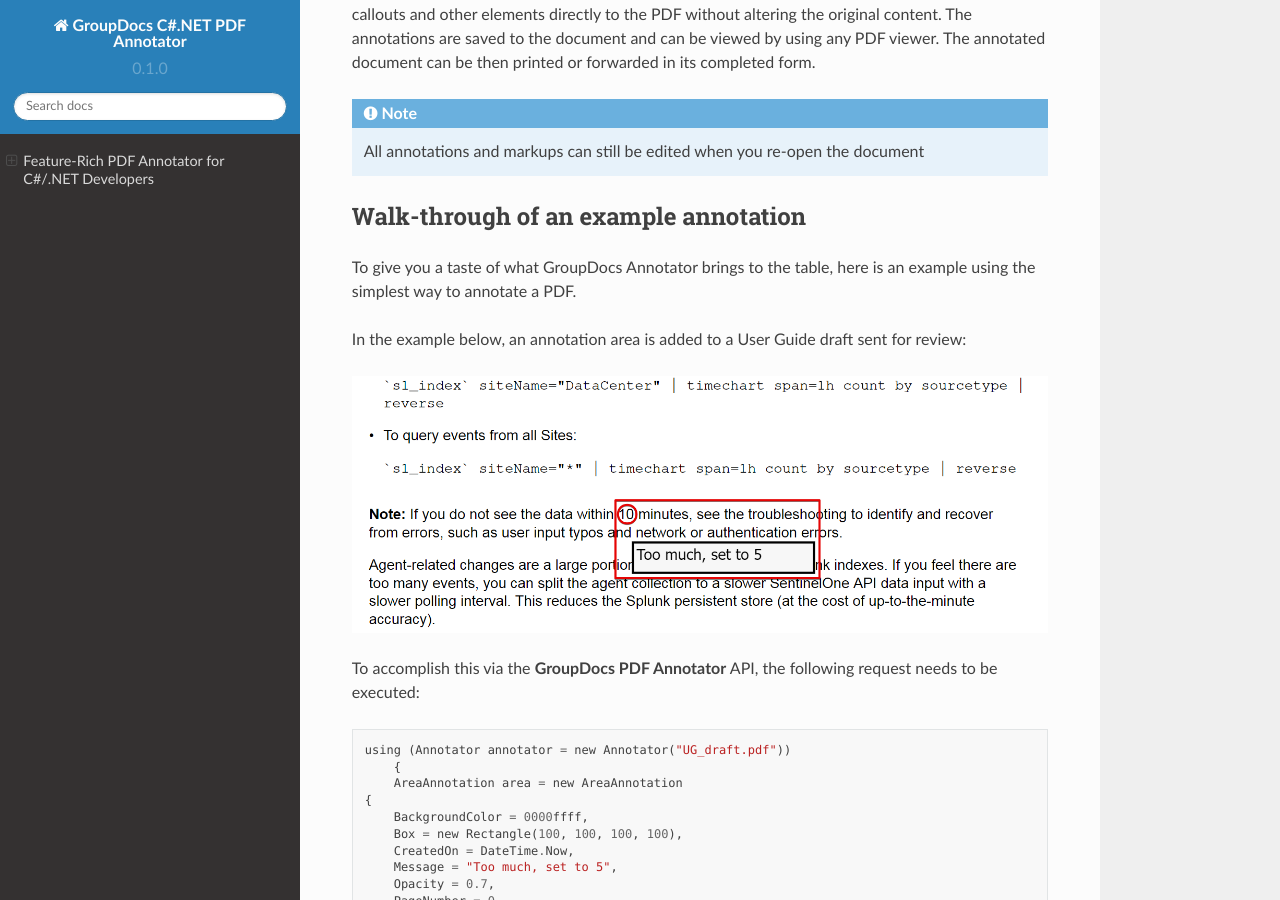
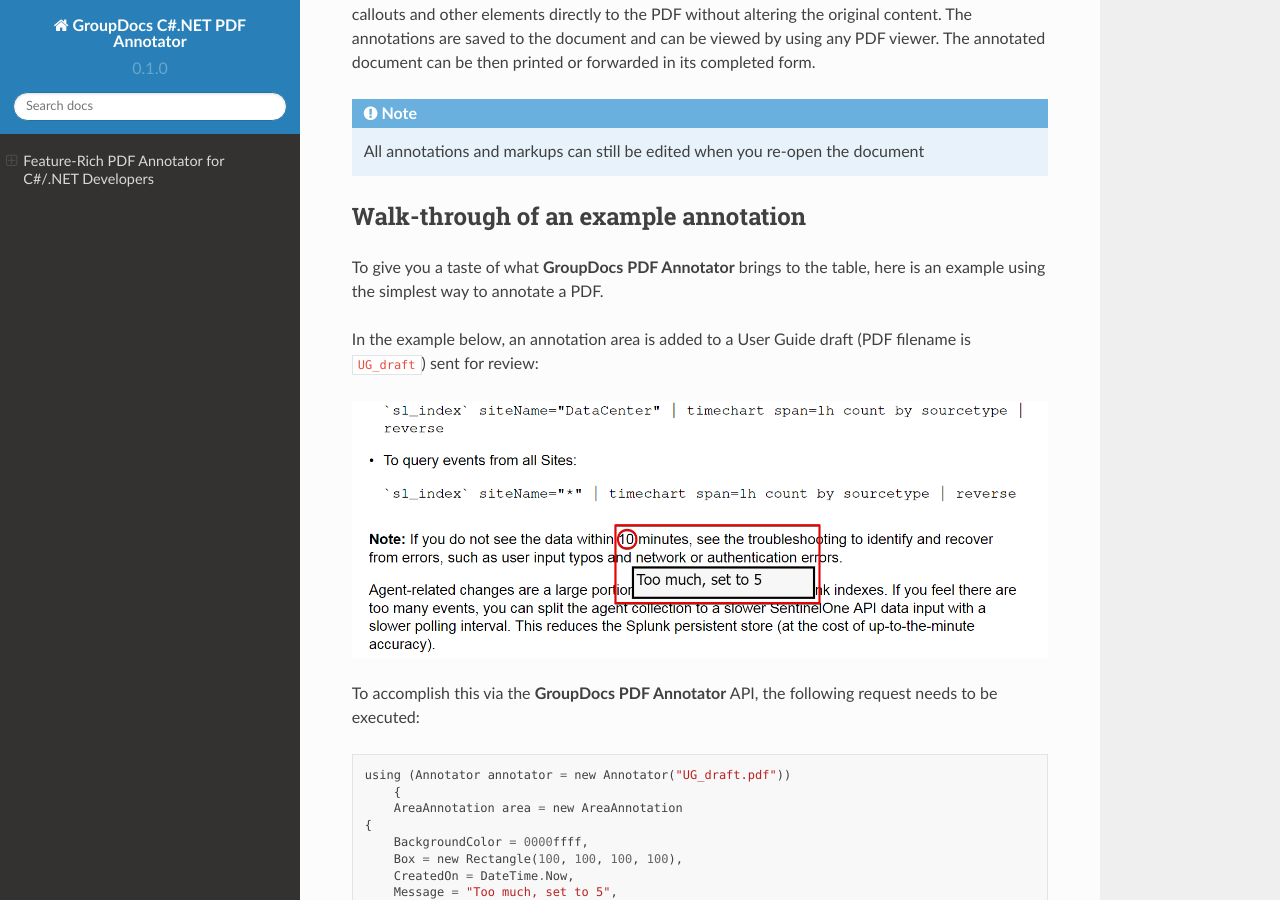
Before and after one commit to vadimsteckler1/asposetest, a Sphinx documentation site: the page built from docs/source/index.rst, in a window 1280 px wide and 900 px high, scrolled down 314 px. Built offline with Sphinx 7.4.7 and the Read the Docs theme 2.0.0, drawn with Linux system fonts in a browser that asks for light colours.

Commit message:
Update index.rst

```diff
--- a/docs/source/index.rst
+++ b/docs/source/index.rst
@@ -12,9 +12,9 @@
 Walk-through of an example annotation
 ########
 
-To give you a taste of what GroupDocs Annotator brings to the table, here is an example using the simplest way to annotate a PDF.
+To give you a taste of what **GroupDocs PDF Annotator** brings to the table, here is an example using the simplest way to annotate a PDF.
 
-In the example below, an annotation area is added to a User Guide draft sent for review:
+In the example below, an annotation area is added to a User Guide draft (PDF filename is ``UG_draft``) sent for review:
 
 .. image::
    Annotator_01.png
```
